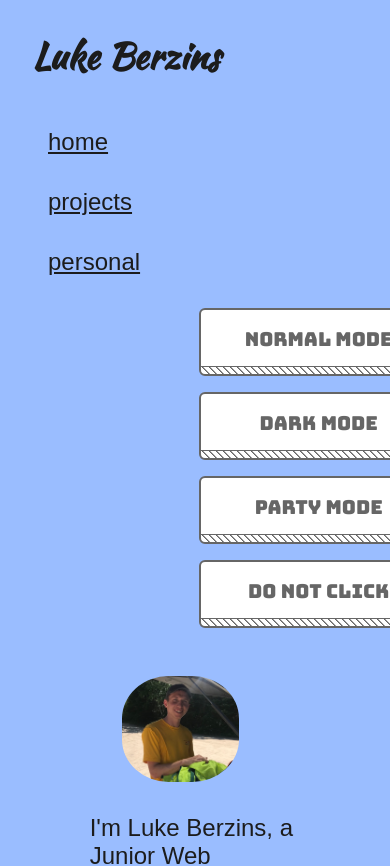
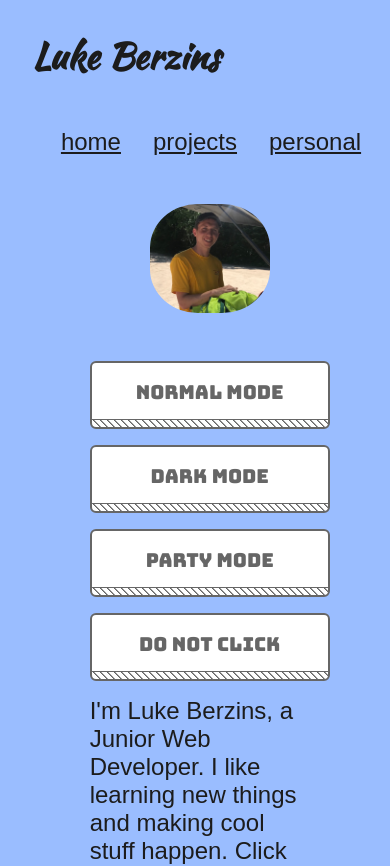
Before and after one commit to Luke-Berzins/lukeberzins, a React (Create React App) app: page / in a window 390 px wide. Shown: the top 866 px of the page. Built offline with nearby package versions, Linux system fonts and the light colour scheme; a web font is replaced by a local one.

Commit message:
responsive design for mobile on home page complete, with structure and styling

```diff
--- a/src/components/Nav.scss
+++ b/src/components/Nav.scss
@@ -14,12 +14,12 @@
     margin-left: 2rem;
 
     .navfunctions {
+      align-self: center;
       .site-nav {
         display:flex;
-        flex-direction: column;
-
         .navLink {
           font-family: 'Recursive', sans-serif;
+          align-self: center;
         }
       }
     }
--- a/src/pages/home/Home.scss
+++ b/src/pages/home/Home.scss
@@ -335,19 +335,20 @@ body {
 @media only screen and (max-width: 900px) {
   .personal-block {
     display: flex;
-    flex-direction: column;
-    justify-content: flex-end;
+    flex-direction: column-reverse;
+    justify-content: center;
     margin-bottom: 0%;
     img {
       border-radius: 40%;
       max-width: 50%;
       max-height: 50%;
       margin: 2rem;
+      align-self: center;
     }
+
     .theme-buttons {
       margin-top: 1rem;
       align-self: center;
-      max-width: 1rem;
     }
   }
 
--- a/src/pages/personal/Personal.scss
+++ b/src/pages/personal/Personal.scss
@@ -6,6 +6,10 @@ html{
 }
 body{
   height:100%;
+  .finalfill {
+    width: 100%;
+    height: 100%;
+}
 }
 @media only screen and (max-width: 900px) {
   [class*="col-"] {
@@ -55,11 +59,6 @@ body{
       background-color: $defaultBackground;
 
     }
-    .finalfill {
-        width: 100%;
-        height: 600px;
-        background-color:$defaultBackground;
-    }
   }
 
   .dark {
@@ -67,11 +66,6 @@ body{
     color: $darkTextColor;
     .projects-intro{
       background-color: $darkBackground;
-    }
-      .finalfill {
-        width: 100%;
-        height: 800px;
-        background-color:$darkBackground;
     }
   }
 
@@ -81,10 +75,4 @@ body{
     .projects-intro{
       background-color: $partyBackground;
     }
-
-      .finalfill {
-        width: 100%;
-        height: 800px;
-        background-color:$partyBackground;
-    }
   }
--- a/src/pages/projects/Projects.scss
+++ b/src/pages/projects/Projects.scss
@@ -26,6 +26,10 @@ body{
       font-family: $alt-text;
     }
   }
+  .finalfill {
+    width: 100%;
+    height: 100%;
+}
 }
 
 .default {
@@ -34,12 +38,6 @@ body{
   .projects-intro{
     padding-top: 1rem;
     background-color: $defaultBackground;
-
-  }
-  .finalfill {
-      width: 100%;
-      height: 800px;
-      background-color:$defaultBackground;
   }
 }
 
@@ -50,11 +48,7 @@ body{
     padding-top: 1rem;
     background-color: $darkBackground;
   }
-    .finalfill {
-      width: 100%;
-      height: 800px;
-      background-color:$darkBackground;
-  }
+
 }
 
 .party {
@@ -64,9 +58,4 @@ body{
     background-color: $partyBackground;
   }
 
-    .finalfill {
-      width: 100%;
-      height: 800px;
-      background-color:$partyBackground;
-  }
 }
```
